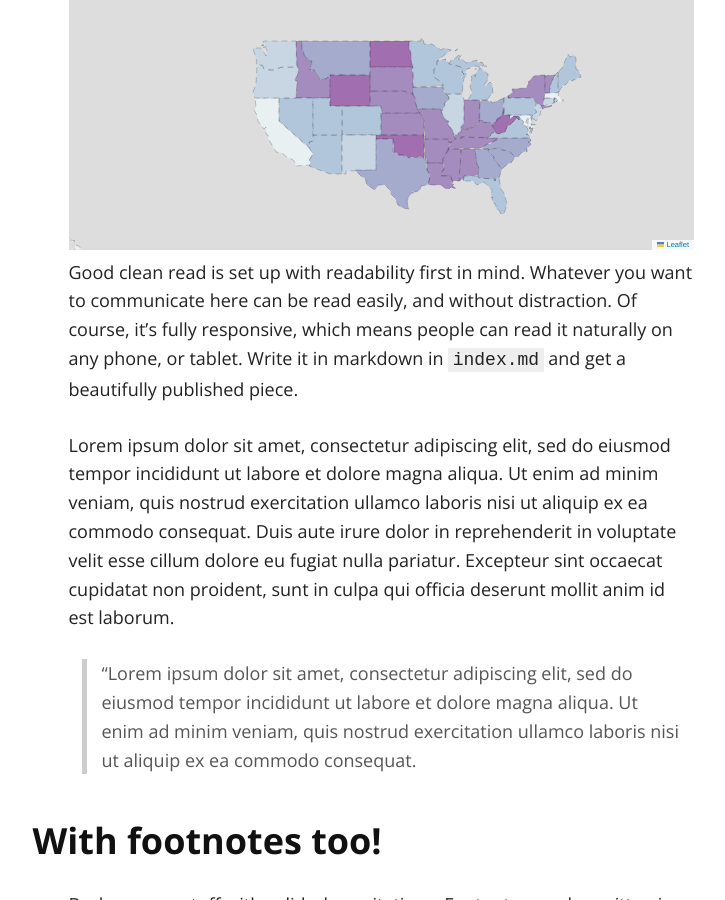
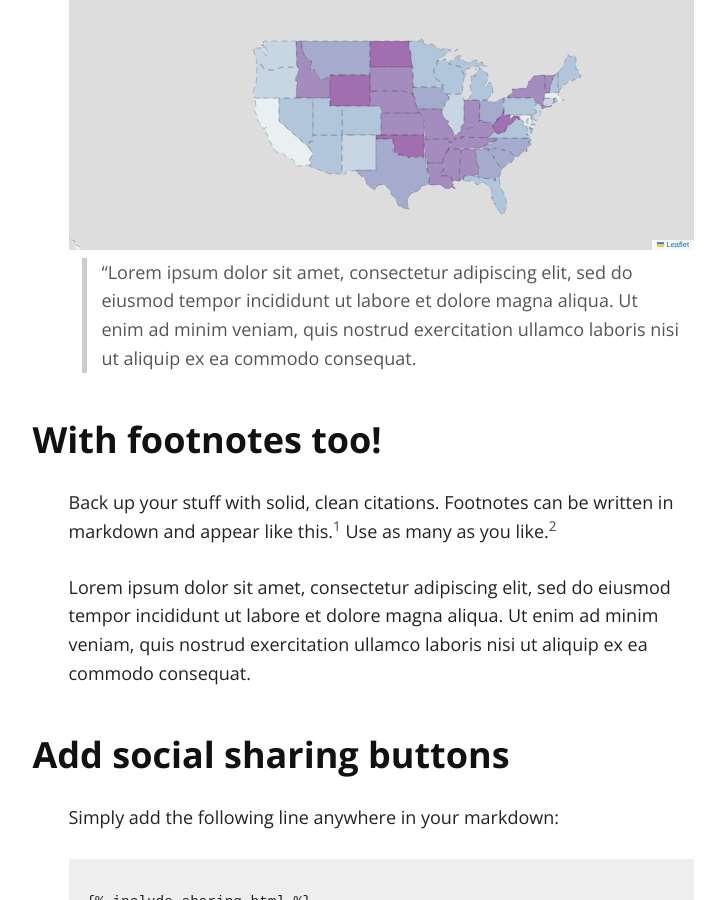
Before and after one commit to marycate/Matterhorn-ADA.github.io, a Jekyll site: the page built from index.md, in a window 1280 px wide and 900 px high, scrolled down 2184 px. Shown: the whole window, without its empty margins (259-984 px from the left). Built offline with Jekyll 4.4.1, drawn with Linux system fonts in a browser that asks for light colours; nearby versions of some CDN libraries; a script that is not in the unit is left out; our own code applies the rules of GitHub Pages for plain Markdown files; some of the changed text lies outside the part shown.

Commit message:
Update index.md

```diff
--- a/index.md
+++ b/index.md
@@ -6,10 +6,10 @@ layout: default
 
 In our data story we explore conflicts all over the world and the public attention they receive. We harness the huge GDELT 2.0 dataset consisting of events collected every day from thousands media channels of the world's news. The GDELT contains various features about the particular events including the sentiment analysis of the news sources. We focus mostly on the emotions conflicts tend to arouse with respect to their distinct features. The questions we ask are whether some regions are payed more attention than others, if news articles get more emotionally involved in conflicts occuring closer to our homes, or whether we tend to depict particular regions, nations or ethnicities by some steady emotional patterns. Throughout our research we hope to lift the shroud of how equally media report on the worlds conflicts and whether some sentiment bias exists. As the public is nowadays heavily influenced by (social) media and emotions affect us often heavier than the pure facts, we believe it is an important task to investigate how our news sources work with such a power they have upon us.
 
-### Are we emotionally biased?
-Do the number of conflicts or their distance from our home define our emotions? How large is our circle of empathy?
+### How large is our circle of empathy?
+Are we emotionally biased? Do the number of conflicts or their distance from our home define our emotions?
 
-### Do we care about YOU?
+### Do we care about all?
 Are some countries ignored in the news? Is the number of conflicts taking place in a country in relation with the number of mentions in the media depending on where the conflict has happened?
 
 ### Are we emotionally predictable?
@@ -23,10 +23,6 @@ Are some nations more emotional? Do we see sensitivity differences between some
 
 
 <iframe src="https://matterhorn-ada.github.io/us2.html" width="100%" height="400px" frameBorder="0"></iframe>
-
-Good clean read is set up with readability first in mind. Whatever you want to communicate here can be read easily, and without distraction. Of course, it's fully responsive, which means people can read it naturally on any phone, or tablet. Write it in markdown in <code>index.md</code> and get a beautifully published piece.
-
-Lorem ipsum dolor sit amet, consectetur adipiscing elit, sed do eiusmod tempor incididunt ut labore et dolore magna aliqua. Ut enim ad minim veniam, quis nostrud exercitation ullamco laboris nisi ut aliquip ex ea commodo consequat. Duis aute irure dolor in reprehenderit in voluptate velit esse cillum dolore eu fugiat nulla pariatur. Excepteur sint occaecat cupidatat non proident, sunt in culpa qui officia deserunt mollit anim id est laborum.
 
 > "Lorem ipsum dolor sit amet, consectetur adipiscing elit, sed do eiusmod tempor incididunt ut labore et dolore magna aliqua. Ut enim ad minim veniam, quis nostrud exercitation ullamco laboris nisi ut aliquip ex ea commodo consequat.
 
```
